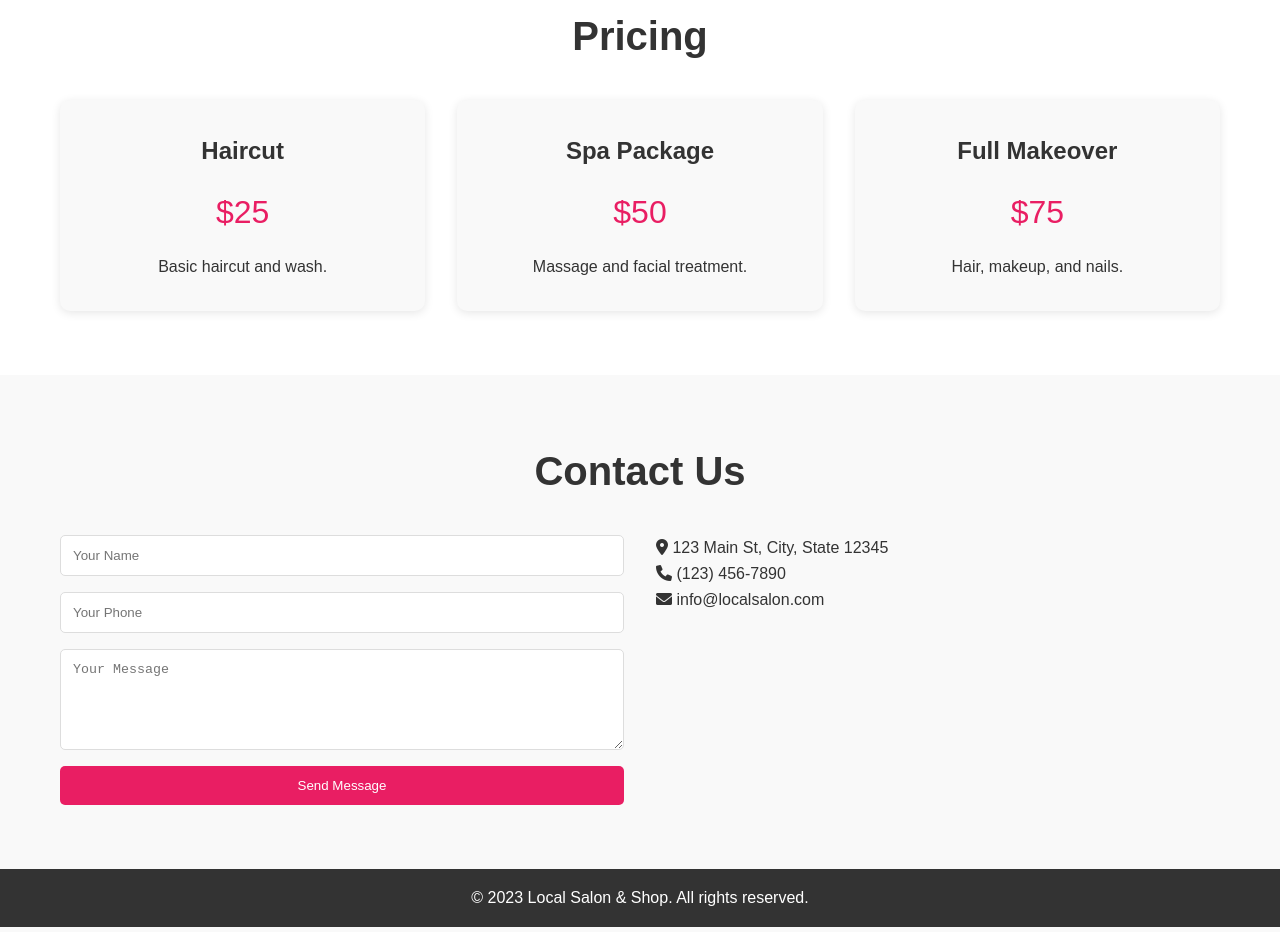
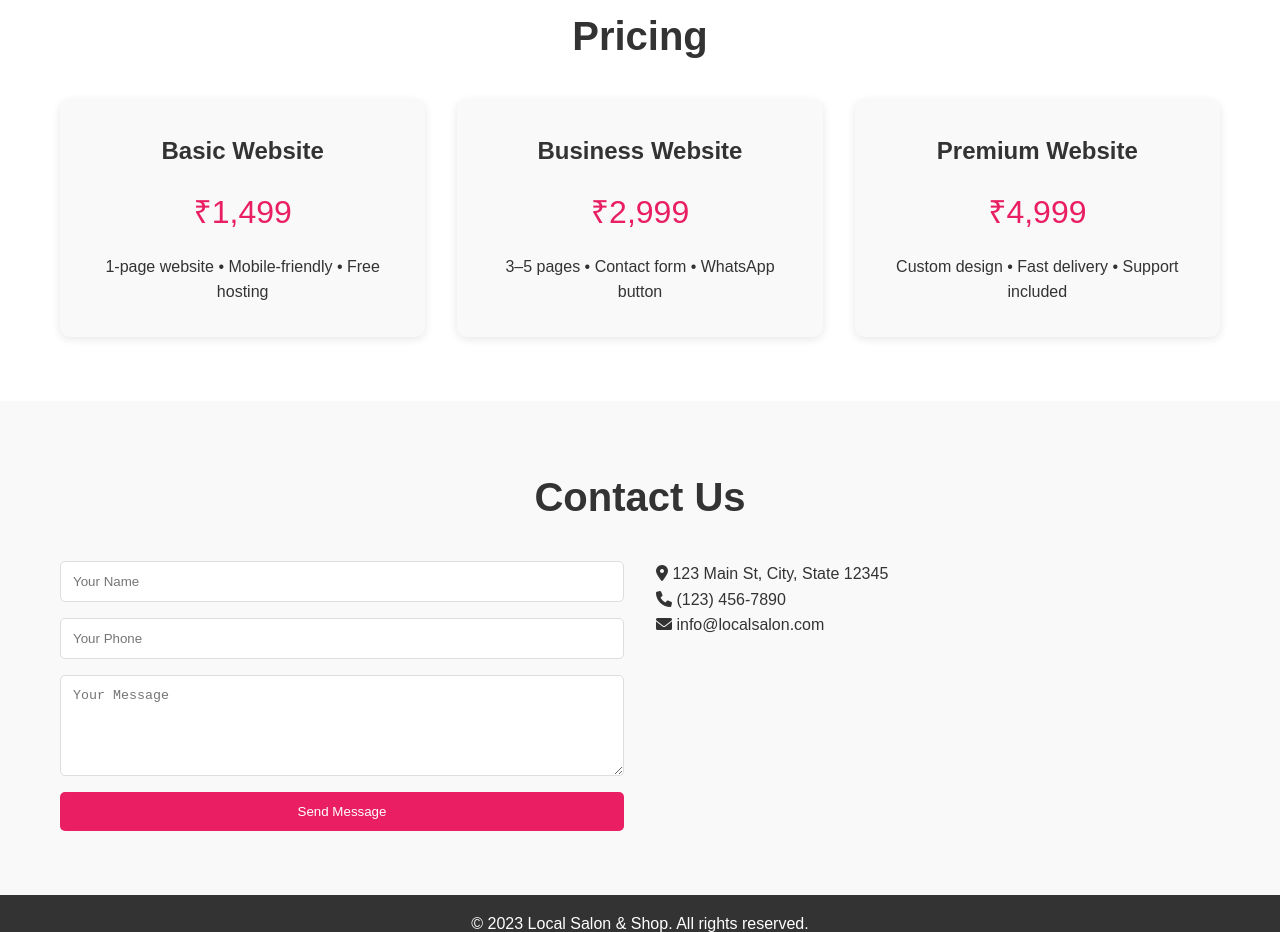
Before and after one commit to sonu8651k/client-website, a plain HTML site: page index.html in a window 1280 px wide. Shown: the part 1920-2852 px from the top of the page. Drawn offline with Linux system fonts and the light colour scheme.

Commit message:
Update index.html
updating pricing section

```diff
--- a/index.html
+++ b/index.html
@@ -350,19 +350,19 @@
             <h2>Pricing</h2>
             <div class="pricing-grid">
     <div class="pricing-card">
-                    <h3>Haircut</h3>
-                    <div class="price">$25</div>
-                    <p>Basic haircut and wash.</p>
+        <h3>Basic Website</h3>
+        <div class="price">₹1,499</div>
+        <p>1-page website • Mobile-friendly • Free hosting</p>
     </div>
     <div class="pricing-card">
-                    <h3>Spa Package</h3>
-                    <div class="price">$50</div>
-                    <p>Massage and facial treatment.</p>
+        <h3>Business Website</h3>
+        <div class="price">₹2,999</div>
+        <p>3–5 pages • Contact form • WhatsApp button</p>
     </div>
     <div class="pricing-card">
-                    <h3>Full Makeover</h3>
-                    <div class="price">$75</div>
-                    <p>Hair, makeup, and nails.</p>
+        <h3>Premium Website</h3>
+        <div class="price">₹4,999</div>
+        <p>Custom design • Fast delivery • Support included</p>
     </div>
 </div>
         </div>
```
Lines whose indentation alone changed are shown as unchanged.
